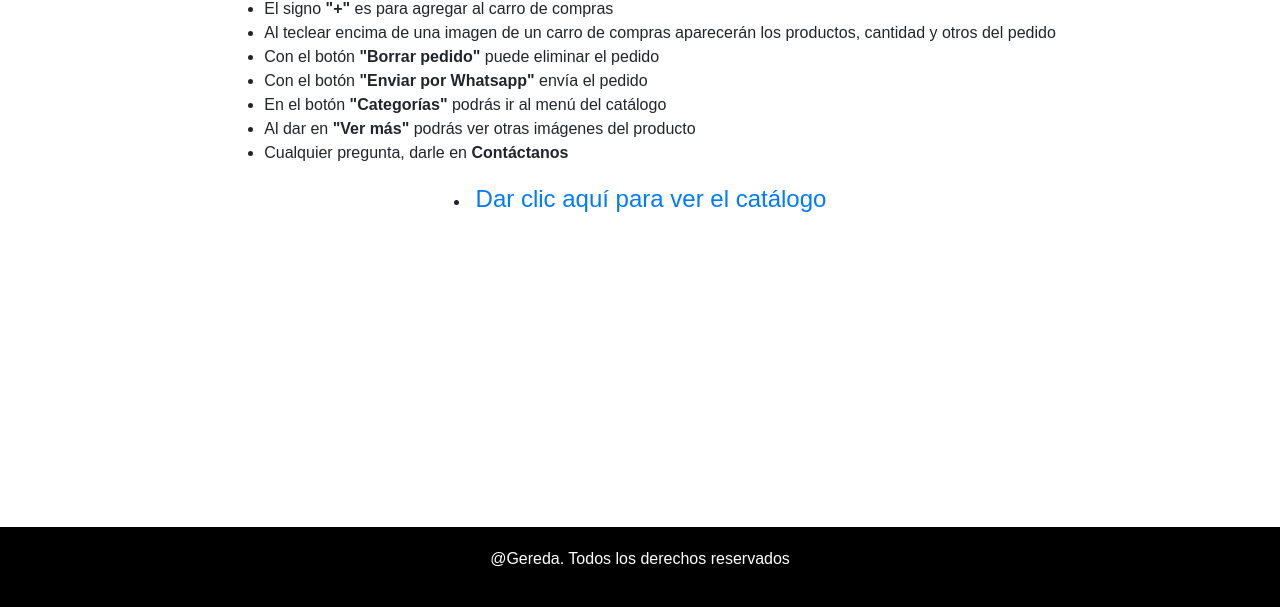
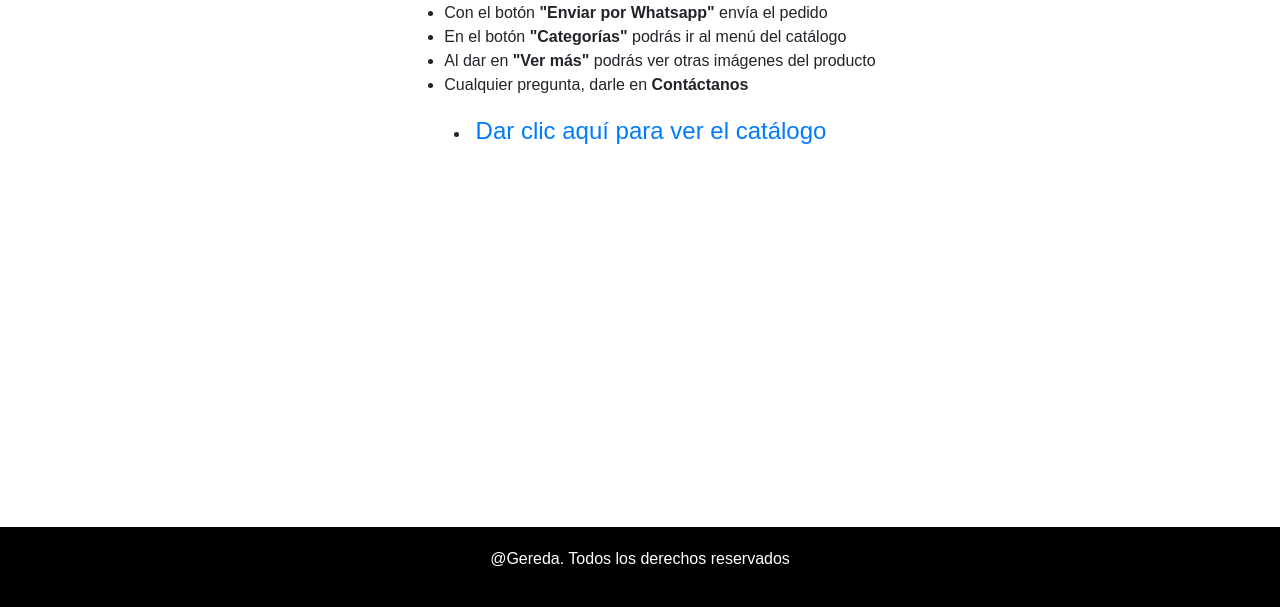
Before and after one commit to applecheck1/223123, a plain HTML site: page index.html in a window 1280 px wide. Shown: the part 193-800 px from the top of the page. Drawn offline with nearby package versions, Linux system fonts and the light colour scheme.

Commit message:
Update index.html

```diff
--- a/index.html
+++ b/index.html
@@ -10,11 +10,10 @@
 <body>
   <header id="heade"></header>
 
-  <main class="d-flex flex-column mt-5 align-items-center">
+  <main class="d-flex flex-column mt-1 align-items-center">
     <h2>Instrucciones catálogo:</h2>
     <ul>
-      <li><b></b>El signo <b>"+"</b> es para agregar al carro de compras</li>
-      <li>Al teclear encima de una imagen de un carro de compras aparecerán los productos, cantidad y otros del pedido</li>
+      <li><b></b>El signo <b>"+"</b> es para agregar al carro de compras productos</li>
       <li>Con el botón <b>"Borrar pedido"</b> puede eliminar el pedido</li>
       <li>Con el botón <b>"Enviar por Whatsapp"</b> envía el pedido</li>
       <li>En el botón <b>"Categorías"</b> podrás ir al menú del catálogo</li>
```
